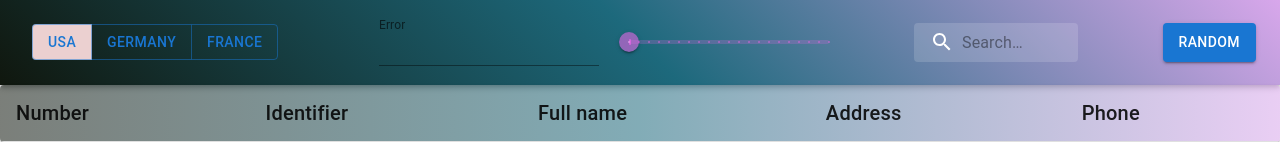
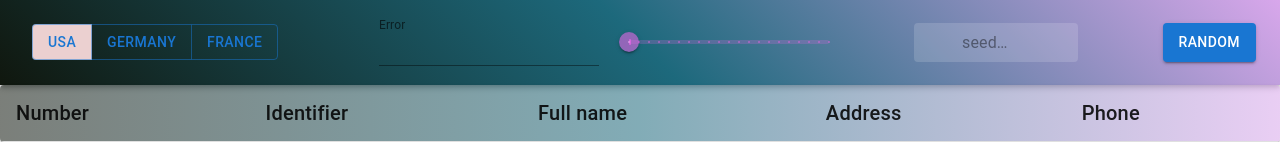
Before and after one commit to SergBily/task5-itransition, a React (Create React App) app: page / in a window 1280 px wide. Shown: the top 160 px of the page. Built offline with nearby package versions, Linux system fonts and the light colour scheme.

Commit message:
fix: input seed

```diff
--- a/src/components/ToolbarApp.tsx
+++ b/src/components/ToolbarApp.tsx
@@ -6,7 +6,6 @@ import AppBar from '@mui/material/AppBar';
 import Box from '@mui/material/Box';
 import Toolbar from '@mui/material/Toolbar';
 import InputBase from '@mui/material/InputBase';
-import SearchIcon from '@mui/icons-material/Search';
 import { Button, TextField } from '@mui/material';
 import Slider from '@mui/material/Slider';
 import ButtonsRegion from './ButtonsRegion';
@@ -51,16 +50,6 @@ const Search = styled('div')(({ theme }) => ({
     marginLeft: theme.spacing(1),
     width: 'auto',
   },
-}));
-
-const SearchIconWrapper = styled('div')(({ theme }) => ({
-  padding: theme.spacing(0, 2),
-  height: '100%',
-  position: 'absolute',
-  pointerEvents: 'none',
-  display: 'flex',
-  alignItems: 'center',
-  justifyContent: 'center',
 }));
 
 const StyledInputBase = styled(InputBase)(({ theme }) => ({
@@ -187,12 +176,9 @@ const ToolbarApp = ({ setFakerData, fakerData, bottomInView }: ToolbarAppProps)
           </div>
           <div style={{ display: 'flex', width: '350px', justifyContent: 'space-between' }}>
             <Search>
-              <SearchIconWrapper>
-                <SearchIcon />
-              </SearchIconWrapper>
               <StyledInputBase
                 sx={{ color: 'black' }}
-                placeholder="Search…"
+                placeholder="seed…"
                 inputProps={{ 'aria-label': 'search' }}
                 value={currentSeedValue}
                 onChange={changeSeedHandler}
```
